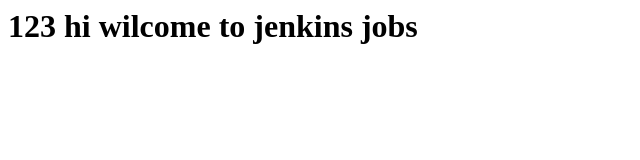
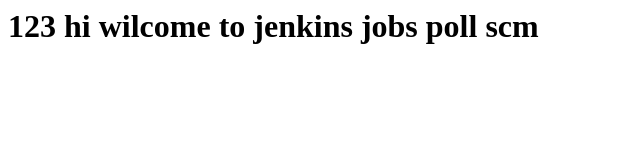
Before and after one commit to dasarijoy/webserver-test, a plain HTML site: page index.html in a window 1280 px wide. Shown: the whole page, without its empty margins (0-640 px from the left). Drawn offline with Linux system fonts and the light colour scheme.

Commit message:
Update index.html

```diff
--- a/index.html
+++ b/index.html
@@ -1 +1 @@
-<h1>123 hi wilcome to jenkins jobs</h1>
+<h1>123 hi wilcome to jenkins jobs poll scm</h1>
```
